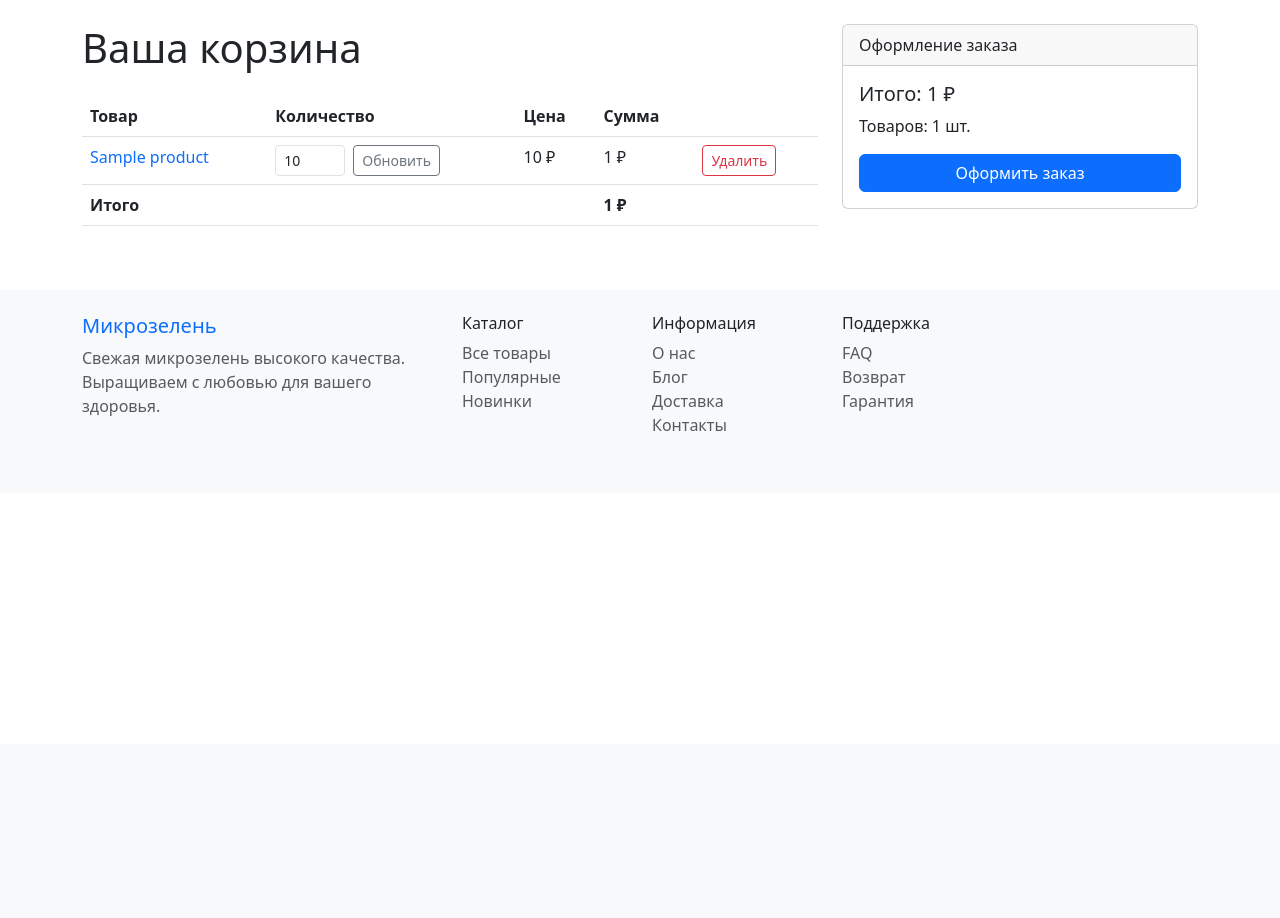
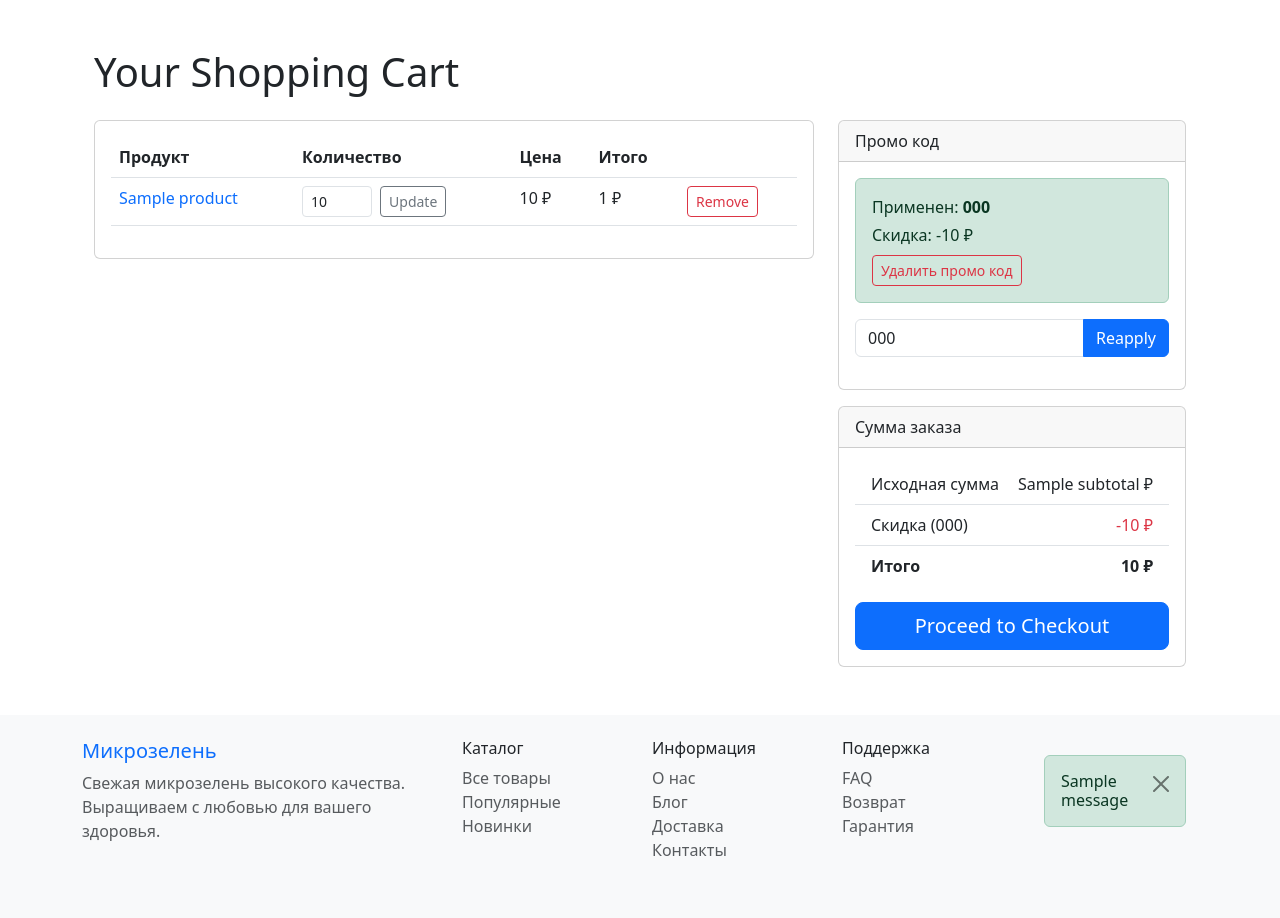
Before and after one commit to vld-bgdn/store_of_seeds, a Django app: template templates/cart/detail.html in a window 1280 px wide. Shown: the part 56-974 px from the top of the page. Before the commit the page ends 487 px from the top, so only its background shows below. Run offline with Django 5.2, Linux system fonts and the light colour scheme; the template is opened without the code that fills it: most values are stand-ins (such as "Sample title", 1, 10 or a date in 2020); one stand-in notice (Sample message) is shown.

Commit message:
add promo codes to the cart

```diff
--- a/apps/cart/urls.py
+++ b/apps/cart/urls.py
@@ -5,6 +5,7 @@ app_name = "cart"
 
 urlpatterns = [
     path("", views.cart_detail, name="cart_detail"),
+    path("apply-promo/", views.apply_promo_code, name="apply_promo_code"),
     path("add/<int:product_id>/", views.cart_add, name="cart_add"),
     path("remove/<int:product_id>/", views.cart_remove, name="cart_remove"),
     path("update/<int:product_id>/", views.cart_update, name="cart_update"),
--- a/templates/base.html
+++ b/templates/base.html
@@ -21,6 +21,17 @@
 
     <script src="https://cdn.jsdelivr.net/npm/bootstrap@5.3.0/dist/js/bootstrap.bundle.min.js"></script>
     {% block extra_js %}{% endblock %}
+
+    {% if messages %}
+    <div class="container mt-3">
+        {% for message in messages %}
+        <div class="alert alert-{{ message.tags }} alert-dismissible fade show">
+            {{ message }}
+            <button type="button" class="btn-close" data-bs-dismiss="alert" aria-label="Close"></button>
+        </div>
+        {% endfor %}
+    </div>
+    {% endif %}
 </body>
 
 </html>
--- a/templates/cart/detail.html
+++ b/templates/cart/detail.html
@@ -1,21 +1,23 @@
 {% extends "base.html" %}
 
-{% block title %}Корзина{% endblock %}
+{% block title %}Your Cart - Microgreens Store{% endblock %}
 
 {% block content %}
+<div class="container my-5">
+    <h1 class="mb-4">Your Shopping Cart</h1>
+
+    {% if cart.items.all %}
     <div class="row">
         <div class="col-md-8">
-        <h1 class="mb-4">Ваша корзина</h1>
-
-        {% if cart.items.all %}
-        <div class="table-responsive">
+            <div class="card">
+                <div class="card-body">
                     <table class="table">
                         <thead>
                             <tr>
-                        <th>Товар</th>
+                                <th>Продукт</th>
                                 <th>Количество</th>
                                 <th>Цена</th>
-                        <th>Сумма</th>
+                                <th>Итого</th>
                                 <th></th>
                             </tr>
                         </thead>
@@ -23,20 +25,15 @@
                             {% for item in cart.items.all %}
                             <tr>
                                 <td>
-                            <a href="{% url 'products:product_detail' item.product.slug %}"
-                                class="text-decoration-none">
+                                    <a href="{% url 'products:product_detail' item.product.slug %}" class="text-decoration-none">
                                         {{ item.product.name }}
                                     </a>
                                 </td>
                                 <td>
                                     <form action="{% url 'cart:cart_update' item.product.id %}" method="post" class="d-flex">
                                         {% csrf_token %}
-                                <input type="number" name="quantity" value="{{ item.quantity }}" min="1"
-                                    max="{{ item.product.stock }}" class="form-control form-control-sm"
-                                    style="width: 70px;">
-                                <button type="submit" class="btn btn-sm btn-outline-secondary ms-2">
-                                    Обновить
-                                </button>
+                                        <input type="number" name="quantity" value="{{ item.quantity }}" min="1" max="{{ item.product.stock }}" class="form-control form-control-sm" style="width: 70px;">
+                                        <button type="submit" class="btn btn-sm btn-outline-secondary ms-2">Update</button>
                                     </form>
                                 </td>
                                 <td>{{ item.price }} ₽</td>
@@ -44,44 +41,96 @@
                                 <td>
                                     <form action="{% url 'cart:cart_remove' item.product.id %}" method="post">
                                         {% csrf_token %}
-                                <button type="submit" class="btn btn-sm btn-outline-danger">
-                                    Удалить
-                                </button>
+                                        <button type="submit" class="btn btn-sm btn-outline-danger">Remove</button>
                                     </form>
                                 </td>
                             </tr>
                             {% endfor %}
                         </tbody>
-                <tfoot>
-                    <tr>
-                        <th colspan="3">Итого</th>
-                        <th colspan="2">{{ cart.total_price }} ₽</th>
-                    </tr>
-                </tfoot>
                     </table>
                 </div>
-        {% else %}
-        <div class="alert alert-info">
-            Ваша корзина пуста. <a href="{% url 'products:category_list' %}" class="alert-link">Перейти в каталог</a>
+            </div>
+        </div>
+
+        <div class="col-md-4">
+            <!-- Promo Code Section - Updated -->
+            <div class="card mb-3">
+                <div class="card-header">
+                    Промо код
+                </div>
+                <div class="card-body">
+                    {% if cart.promo_code %}
+                    <div class="alert alert-success mb-3">
+                        <p class="mb-1">Применен: <strong>{{ cart.promo_code.code }}</strong></p>
+                        <p class="mb-2">Скидка: -{{ cart.discount_amount }} ₽</p>
+                        <form method="post" action="{% url 'cart:apply_promo_code' %}">
+                            {% csrf_token %}
+                            <button type="submit" name="remove_promo" class="btn btn-sm btn-outline-danger">
+                                Удалить промо код
+                            </button>
+                        </form>
                     </div>
                     {% endif %}
+
+                    <form method="post" action="{% url 'cart:apply_promo_code' %}">
+                        {% csrf_token %}
+                        <div class="input-group mb-3">
+                            <input type="text"
+                                   name="promo_code"
+                                   class="form-control"
+                                   placeholder="Enter promo code"
+                                   {% if cart.promo_code %}value="{{ cart.promo_code.code }}"{% endif %}>
+                            <button class="btn btn-primary" type="submit">
+                                {% if cart.promo_code %}Reapply{% else %}Apply{% endif %}
+                            </button>
+                        </div>
+                        {% if messages %}
+                            {% for message in messages %}
+                                {% if 'promo_code' in message.tags %}
+                                <div class="alert alert-{{ message.tags }} mt-2">
+                                    {{ message }}
+                                </div>
+                                {% endif %}
+                            {% endfor %}
+                        {% endif %}
+                    </form>
+                </div>
             </div>
 
-    {% if cart.items.all %}
-    <div class="col-md-4">
+            <!-- Order Summary -->
             <div class="card">
                 <div class="card-header">
-                Оформление заказа
+                    Сумма заказа
                 </div>
                 <div class="card-body">
-                <h5 class="card-title">Итого: {{ cart.total_price }} ₽</h5>
-                <p class="card-text">Товаров: {{ cart.total_quantity }} шт.</p>
-                <a href="{% url 'orders:order_create' %}" class="btn btn-primary w-100">
-                    Оформить заказ
+                    <ul class="list-group list-group-flush mb-3">
+                        <li class="list-group-item d-flex justify-content-between">
+                            <span>Исходная сумма</span>
+                            <span>{{ cart.subtotal }} ₽</span>
+                        </li>
+                        {% if cart.promo_code %}
+                        <li class="list-group-item d-flex justify-content-between">
+                            <span>Скидка ({{ cart.promo_code.code }})</span>
+                            <span class="text-danger">-{{ cart.discount_amount }} ₽</span>
+                        </li>
+                        {% endif %}
+                        <li class="list-group-item d-flex justify-content-between">
+                            <strong>Итого</strong>
+                            <strong>{{ cart.total }} ₽</strong>
+                        </li>
+                    </ul>
+
+                    <a href="{% url 'orders:order_create' %}" class="btn btn-primary btn-lg w-100">
+                        Proceed to Checkout
                     </a>
                 </div>
             </div>
         </div>
+    </div>
+    {% else %}
+    <div class="alert alert-info">
+        Your cart is empty. <a href="{% url 'products:category_list' %}" class="alert-link">Continue shopping</a>
+    </div>
     {% endif %}
 </div>
 {% endblock %}
```
Also changed, not shown: apps/cart/forms.py (added, +12 -0 lines), apps/cart/models.py (+50 -3 lines), apps/cart/views.py (+51 -13 lines), apps/discounts/models.py (+8 -5 lines), apps/orders/views.py (+39 -0 lines), apps/cart/migrations/0002_cart_promo_code_cart_promo_code_applied.py (added). Lines whose indentation alone changed are shown as unchanged.
